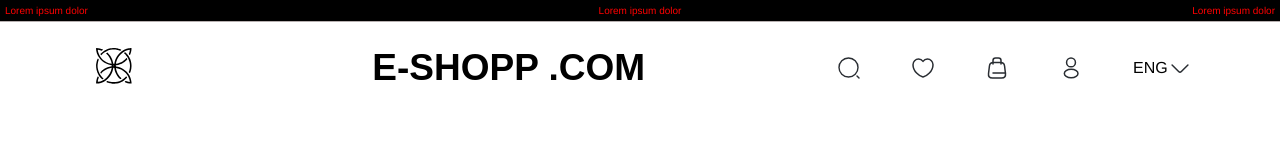
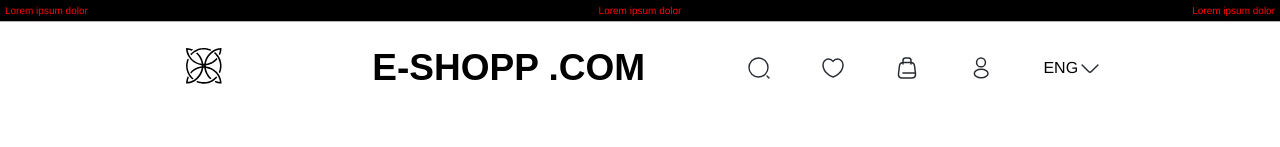
Before and after one commit to suman-kr-ghorai/Appscrip-task-Suman-Kumar-Ghorai, a React (Vite) app: page / in a window 1280 px wide. Shown: the top 147 px of the page. Built offline with nearby package versions, Linux system fonts and the light colour scheme; no server answers.

Commit message:
css responsiveness

```diff
--- a/src/App.css
+++ b/src/App.css
@@ -122,7 +122,7 @@
   align-items: center;
   justify-items: center;
   justify-content: center;
-  gap: 15vw;
+  gap: 8vw;
 }
 
 /* brand image  */
```
